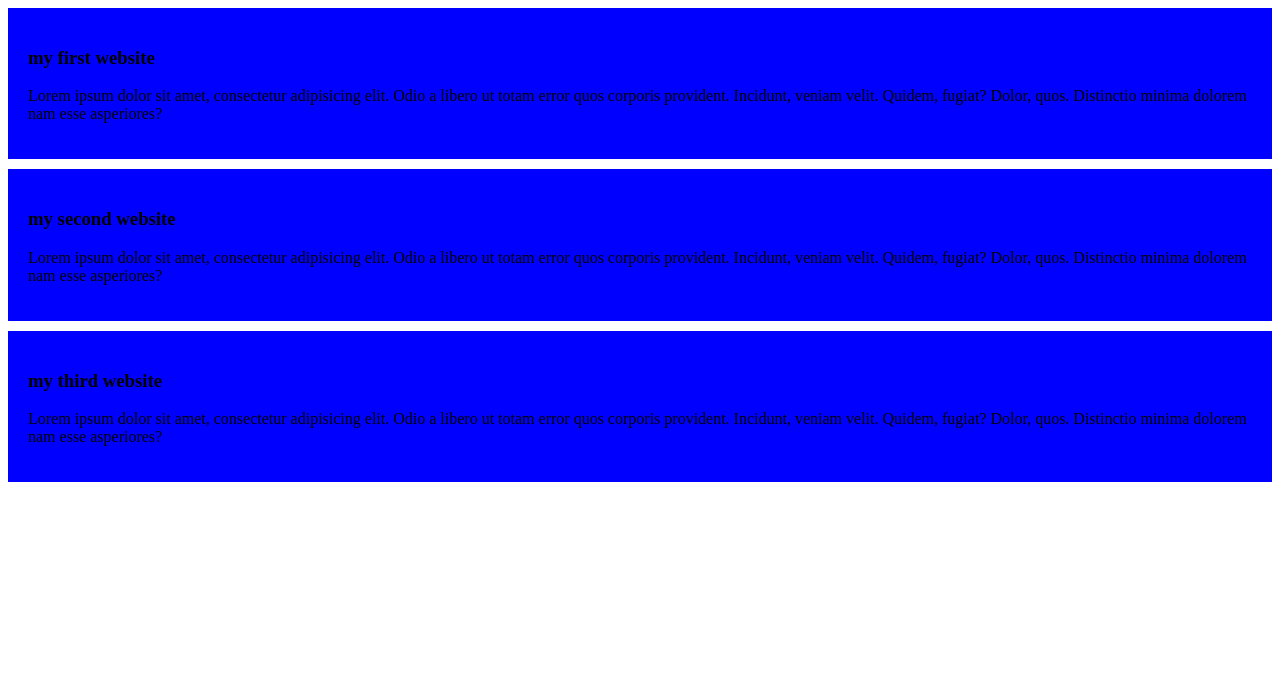
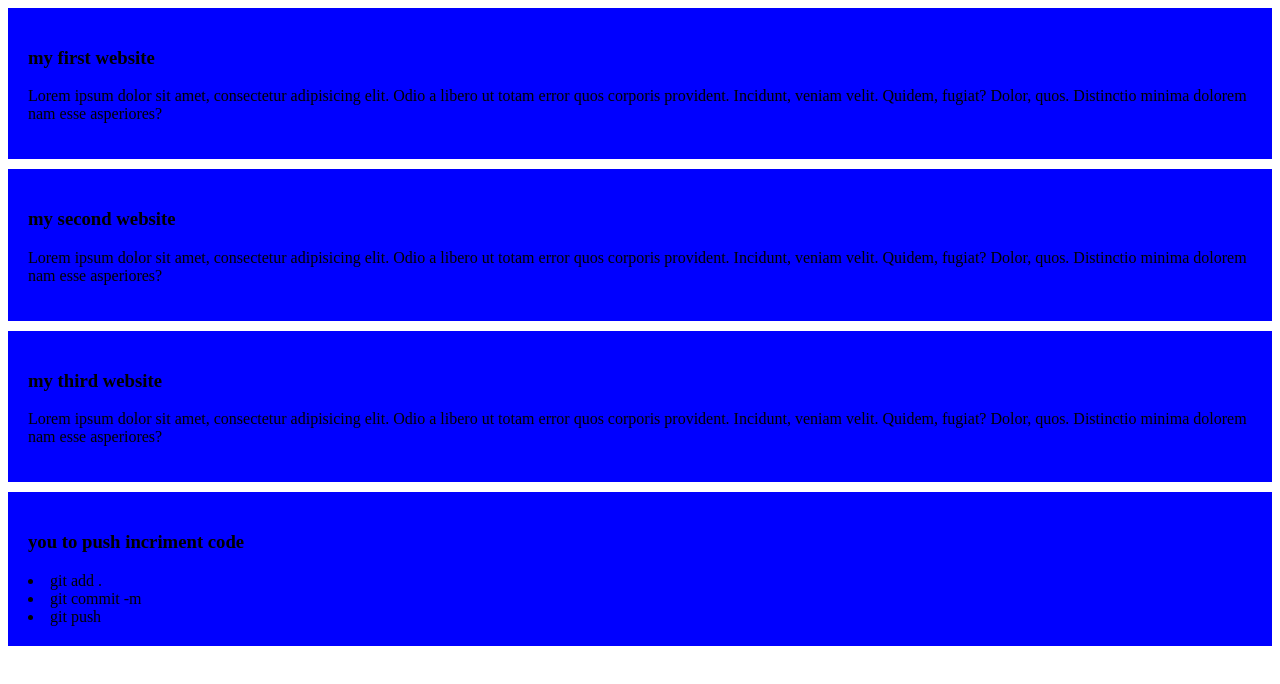
Before and after one commit to nusratjerinnn/first-git-repo, a plain HTML site: page index.html in a window 1280 px wide. Drawn offline with Linux system fonts and the light colour scheme.

Commit message:
added a list to push code

```diff
--- a/index.html
+++ b/index.html
@@ -31,6 +31,14 @@
          Dolor, quos. Distinctio minima dolorem nam esse asperiores?
     </p>
     </div>
+    <div>
+        <h3>you to push incriment code</h3>
+        <ui>
+            <li>git add .</li>
+            <li>git commit -m </li>
+            <li>git push</li>
+        </ui>
+    </div>
 
 </body>
 </html>
```
